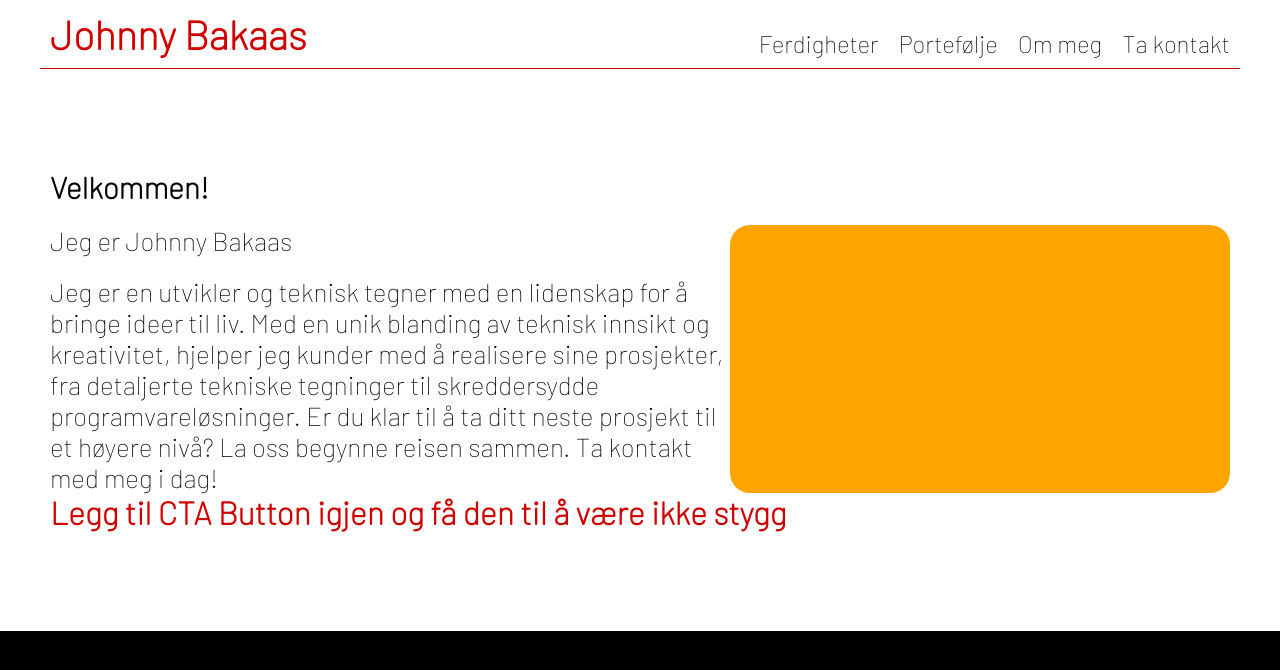
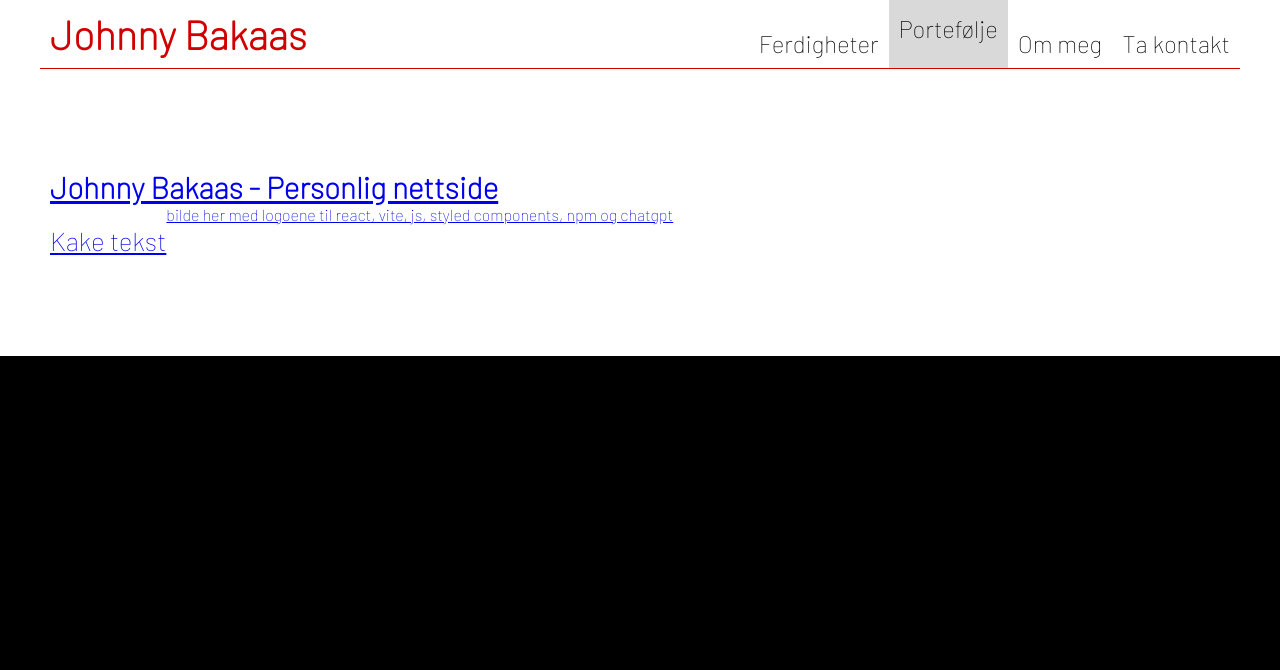
Before and after one commit to JohnnyBakaas/JohnnyBakaasPersonligSide, a React (Vite) app in the folder vite-project/: page /portefolje in a window 1280 px wide. Shown: the top 670 px of the page. Built offline with nearby package versions, Linux system fonts and the light colour scheme.

Commit message:
Routing added

```diff
--- a/vite-project/package.json
+++ b/vite-project/package.json
@@ -12,6 +12,7 @@
   "dependencies": {
     "react": "^18.2.0",
     "react-dom": "^18.2.0",
+    "react-router-dom": "^6.11.1",
     "styled-components": "^5.3.8"
   },
   "devDependencies": {
--- a/vite-project/src/App.jsx
+++ b/vite-project/src/App.jsx
@@ -1,4 +1,4 @@
-import { useState } from "react";
+import { BrowserRouter as Router, Route, Routes } from "react-router-dom";
 import "./App.css";
 import StyledHeader from "./components/StyledHeader";
 import Skills from "./components/Skills";
@@ -6,23 +6,24 @@ import AboutMe from "./components/AboutMe";
 import StyledFooter from "./components/StyledFooter";
 import TakeContact from "./components/TakeContact";
 import Home from "./components/Home";
+import Portfolio from "./components/Portfolio";
+import Article from "./components/Article";
+import JohnnyBakaasPersonligNettside from "./components/portfolioContent/JohnnyBakaasPersonligNettside";
 
 function App() {
-  const [curentPage, setCurentPage] = useState("Hjem");
-
-  let pageToDisplay;
-  if (curentPage === "Hjem") pageToDisplay = <Home></Home>;
-  if (curentPage === "Ferdigheter") pageToDisplay = <Skills />;
-  if (curentPage === "Ta kontakt") pageToDisplay = <TakeContact />;
-  if (curentPage === "Portefølje") pageToDisplay = <>Portefølje</>;
-  if (curentPage === "Om meg") pageToDisplay = <AboutMe />;
-
   return (
-    <>
-      <StyledHeader setCurentPage={setCurentPage} curentPage={curentPage} />
-      {pageToDisplay}
+    <Router>
+      <StyledHeader />
+      <Routes>
+        <Route path="/" element={<Home />} />
+        <Route path="/ferdigheter" element={<Skills />} />
+        <Route path="/ta-kontakt" element={<TakeContact />} />
+        <Route path="/portefolje" element={<Portfolio />} />
+        <Route path="/portefolje/:articleId" element={<Article />} />
+        <Route path="/om-meg" element={<AboutMe />} />
+      </Routes>
       <StyledFooter />
-    </>
+    </Router>
   );
 }
 
--- /dev/null
+++ b/vite-project/src/components/Article.jsx
@@ -0,0 +1,16 @@
+import { useParams } from "react-router-dom"; // Fixed import
+import articles from "./articles";
+import ContentContainer from "./ContentContainer";
+
+const Article = () => {
+  const { articleId } = useParams();
+  const article = articles.find((article) => article.id == articleId);
+
+  if (!article) {
+    return <div>Article not found</div>;
+  }
+
+  return <ContentContainer>{article.tag}</ContentContainer>;
+};
+
+export default Article;
--- /dev/null
+++ b/vite-project/src/components/Portfolio.jsx
@@ -0,0 +1,31 @@
+import styled from "styled-components";
+import ContentContainer from "./ContentContainer";
+import StyledFirstParagraph from "./StyledFirstParagraph";
+import StyledH2 from "./StyledH2";
+import StyledP from "./StyledP";
+import { Link } from "react-router-dom";
+
+const StyledArticleContainerLink = styled(Link)`
+  padding-bottom: 100px;
+`;
+
+const Portfolio = () => {
+  return (
+    <ContentContainer>
+      <StyledArticleContainerLink to={`/portefolje/0`}>
+        <StyledH2>Johnny Bakaas - Personlig nettside</StyledH2>
+        <StyledFirstParagraph>
+          <div>
+            <StyledP>Kake tekst</StyledP>
+          </div>
+          <div>
+            bilde her med logoene til react, vite, js, styled components, npm og
+            chatgpt
+          </div>
+        </StyledFirstParagraph>
+      </StyledArticleContainerLink>
+    </ContentContainer>
+  );
+};
+
+export default Portfolio;
--- a/vite-project/src/components/StyledHeader.jsx
+++ b/vite-project/src/components/StyledHeader.jsx
@@ -1,3 +1,4 @@
+import { Link, useLocation } from "react-router-dom";
 import styled from "styled-components";
 import WidthContainer from "./WidthContainer";
 
@@ -11,6 +12,7 @@ const StyledH1 = styled.h1`
   font-size: 40px;
   padding: 10px;
   user-select: none;
+  cursor: pointer;
 `;
 
 const Nav = styled.ul`
@@ -25,7 +27,9 @@ const NavText = styled.li`
   transform: ${(props) => (props.selected ? "translateY(-15px)" : "none")};
 `;
 
-const NavItem = styled.div`
+const NavItem = styled(Link)`
+  all: unset;
+  cursor: pointer;
   display: flex;
   align-items: flex-end;
   padding: 10px;
@@ -38,51 +42,60 @@ const NavItem = styled.div`
   }
 `;
 
-const StyledHeader = ({ setCurentPage, curentPage }) => {
+const StyledLink = styled(Link)`
+  all: unset;
+`;
+
+const StyledHeader = () => {
+  const location = useLocation();
+
   return (
     <WidthContainer>
       <Header>
-        <StyledH1 onClick={() => setCurentPage("Hjem")}>Johnny Bakaas</StyledH1>
+        <StyledLink to="/">
+          <StyledH1>Johnny Bakaas</StyledH1>
+        </StyledLink>
         <Nav>
           <NavItem
-            selected={curentPage === "Ferdigheter"}
-            onClick={() => setCurentPage("Ferdigheter")}
+            to="/ferdigheter"
+            selected={location.pathname === "/ferdigheter"}
           >
             <NavText
               className="nav-text"
-              selected={curentPage === "Ferdigheter"}
+              selected={location.pathname === "/ferdigheter"}
             >
               Ferdigheter
             </NavText>
           </NavItem>
 
           <NavItem
-            selected={curentPage === "Portefølje"}
-            onClick={() => setCurentPage("Portefølje")}
+            to="/portefolje"
+            selected={location.pathname === "/portefolje"}
           >
             <NavText
               className="nav-text"
-              selected={curentPage === "Portefølje"}
+              selected={location.pathname === "/portefolje"}
             >
               Portefølje
             </NavText>
           </NavItem>
-          <NavItem
-            selected={curentPage === "Om meg"}
-            onClick={() => setCurentPage("Om meg")}
-          >
-            <NavText className="nav-text" selected={curentPage === "Om meg"}>
+
+          <NavItem to="/om-meg" selected={location.pathname === "/om-meg"}>
+            <NavText
+              className="nav-text"
+              selected={location.pathname === "/om-meg"}
+            >
               Om meg
             </NavText>
           </NavItem>
 
           <NavItem
-            selected={curentPage === "Ta kontakt"}
-            onClick={() => setCurentPage("Ta kontakt")}
+            to="/ta-kontakt"
+            selected={location.pathname === "/ta-kontakt"}
           >
             <NavText
               className="nav-text"
-              selected={curentPage === "Ta kontakt"}
+              selected={location.pathname === "/ta-kontakt"}
             >
               Ta kontakt
             </NavText>
--- /dev/null
+++ b/vite-project/src/components/articles.jsx
@@ -0,0 +1,10 @@
+import JohnnyBakaasPersonligNettside from "./portfolioContent/JohnnyBakaasPersonligNettside";
+
+const articles = [
+  {
+    id: 0,
+    tag: <JohnnyBakaasPersonligNettside />,
+  },
+];
+
+export default articles;
--- /dev/null
+++ b/vite-project/src/components/portfolioContent/JohnnyBakaasPersonligNettside.jsx
@@ -0,0 +1,26 @@
+import StyledH2 from "../StyledH2";
+import StyledP from "../StyledP";
+
+const JohnnyBakaasPersonligNettside = () => {
+  return (
+    <>
+      <StyledH2>Johnny Bakaas - Personlig nettside</StyledH2>
+      <StyledP>
+        Hvordan starte en artikkel om nettsiden du jobber på? Vel, la oss starte
+        med teknologien jeg har brukt
+      </StyledP>
+      <StyledP>
+        Siden er skrivet i React med Vite som "build tool". For css bruker jeg
+        Styled componets. For routing bruker jeg React Router. JavaScript for
+        språk. Dette er faktsik en SPA. Problemer jeg har hatt er at Styled
+        Components sin nyeste versjon på NPM ikke fungerer (11.05.2023).
+      </StyledP>
+      <StyledP>
+        Problemer: Lære seg React, React Router og Styled components. Løsning:
+        Banke hodet i veggen, spørre mentorene mine og spørre ChatGPT
+      </StyledP>
+    </>
+  );
+};
+
+export default JohnnyBakaasPersonligNettside;
```
Also changed, not shown: 1 other file (tests, documents, lock files or other folders).
